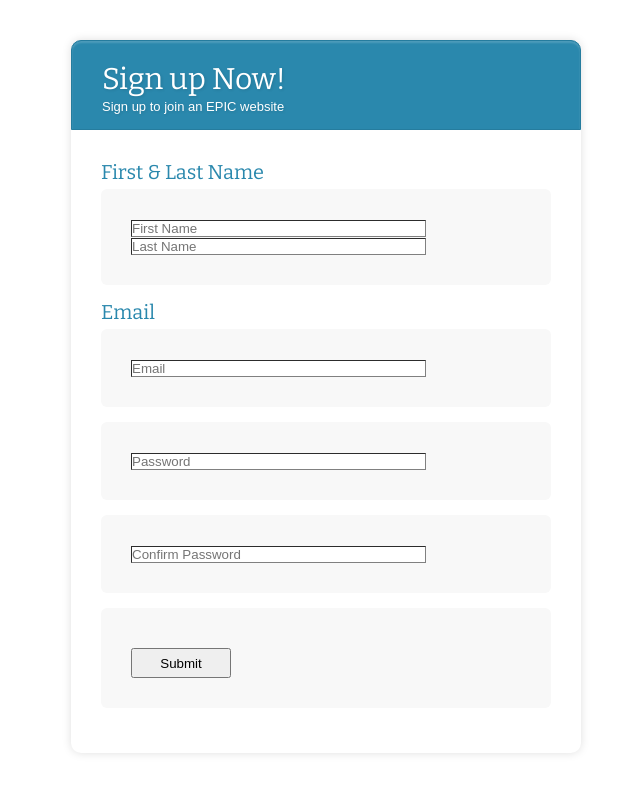
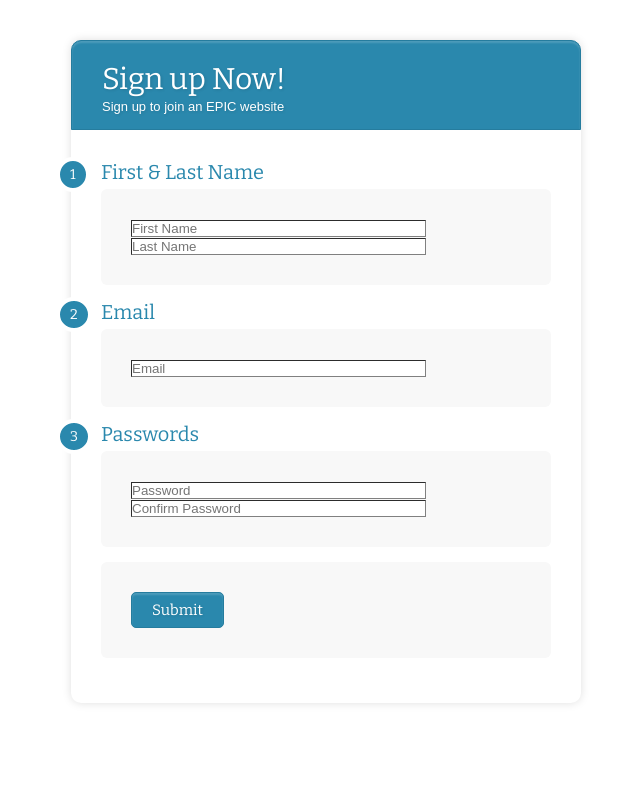
Before and after one commit to MarkNovicio/jschatz, a Django app: page /registration in a window 1280 px wide. Shown: the whole page, without its empty margins (314-954 px from the left). Run offline with Django 3.2, Linux system fonts and the light colour scheme.

Commit message:
update signup css part 2

```diff
--- a/login_app/static/main.css
+++ b/login_app/static/main.css
@@ -50,6 +50,21 @@ h1 span{
     border-radius: 6px;
     margin-bottom: 15px;
   }
+
+  form .section span {
+    background: #2A88AD;
+    padding: 5px 10px 5px 10px;
+    position: absolute;
+    border-radius: 50%;
+    -webkit-border-radius: 50%;
+    -moz-border-radius: 50%;
+    border: 4px solid #fff;
+    font-size: 14px;
+    margin-left: -45px;
+    color: #fff;
+    margin-top: -3px;
+  }
+
   div.registration-item-form input {
     border-color: #808080;
     border-width: 1px;
@@ -64,7 +79,24 @@ h1 span{
   }
 
   div.registration-item-form button {
-    margin-top: 10px;
-    width: 100px;
-    height: 30px;
+    background: #2A88AD;
+    padding: 8px 20px 8px 20px;
+    border-radius: 5px;
+    -webkit-border-radius: 5px;
+    -moz-border-radius: 5px;
+    color: #fff;
+    text-shadow: 1px 1px 3px rgba(0, 0, 0, 0.12);
+    font: normal 30px 'Bitter', serif;
+    -moz-box-shadow: inset 0px 2px 2px 0px rgba(255, 255, 255, 0.17);
+    -webkit-box-shadow: inset 0px 2px 2px 0px rgba(255, 255, 255, 0.17);
+    box-shadow: inset 0px 2px 2px 0px rgba(255, 255, 255, 0.17);
+    border: 1px solid #257C9E;
+    font-size: 15px;
   }
+
+  div.registration-item-form button:hover {
+    background: #2A6881;
+    -moz-box-shadow: inset 0px 2px 2px 0px rgba(255, 255, 255, 0.28);
+    -webkit-box-shadow: inset 0px 2px 2px 0px rgba(255, 255, 255, 0.28);
+    box-shadow: inset 0px 2px 2px 0px rgba(255, 255, 255, 0.28);
+  }
--- a/login_app/templates/sign_up.html
+++ b/login_app/templates/sign_up.html
@@ -28,19 +28,18 @@
         </div>
         <form action= '/user/registration' method="POST">
             {% csrf_token %}
-            <div class="section">First & Last Name</div>
+            <div class="section"><span>1</span>First & Last Name</div>
             <div class= "registration-item-form">
                 <input type='text' name= 'first_name' placeholder = 'First Name'>
                 <input type='text'name = 'last_name' placeholder = 'Last Name'>
             </div>
-            <div class="section">Email</div>
+            <div class="section"><span>2</span>Email</div>
             <div class= "registration-item-form">
                 <input type="email" name = 'email' placeholder = 'Email'>
             </div>
+            <div class="section"><span>3</span>Passwords</div>
             <div class= "registration-item-form">
                 <input type="password" name = 'password' placeholder = 'Password'>
-            </div>
-            <div class= "registration-item-form">
                 <input type = "password" name = 'confirm_pw' placeholder = 'Confirm Password'>
             </div>
             <div class= "registration-item-form">
```
